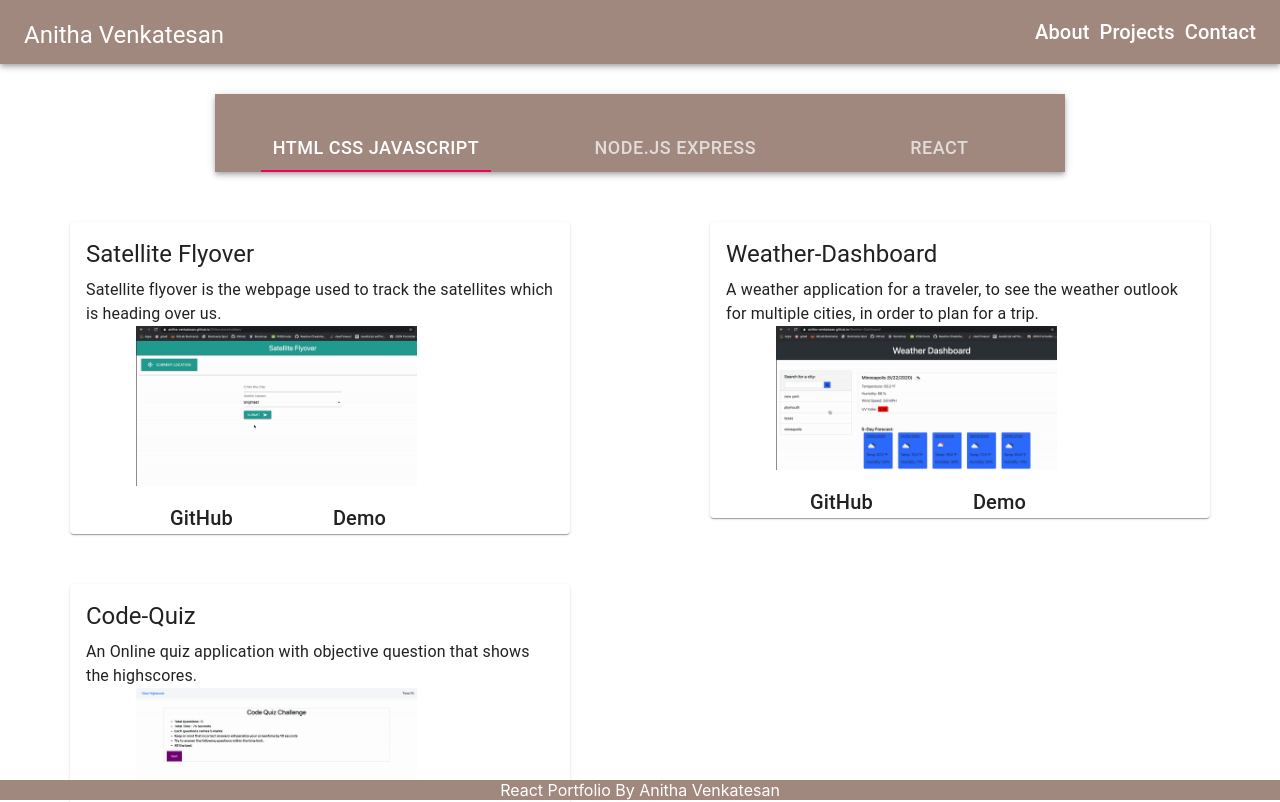
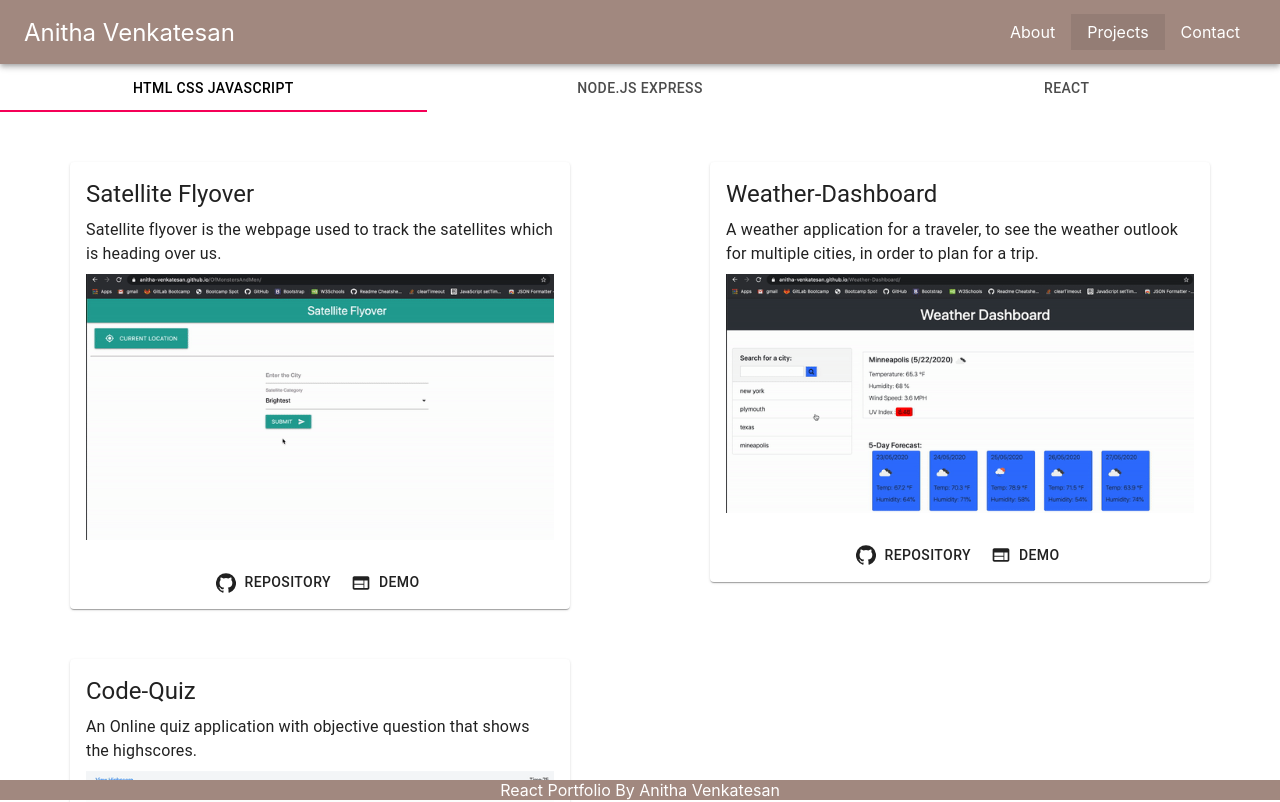
Before and after one commit to Anitha-Venkatesan/react-portfolio, a React (Create React App) app: page /projects in a window 1280 px wide. Shown: the top 802 px of the page. Built offline with nearby package versions, Linux system fonts and the light colour scheme; the HTML template or start-up script is replaced by a standard one.

Commit message:
Added theme provider styles

```diff
--- a/src/App.js
+++ b/src/App.js
@@ -2,7 +2,7 @@ import React from 'react';
 import './App.css';
 import Navbar from './components/Navbar';
 import FooterComponent from './components/Footer';
-import { makeStyles } from '@material-ui/core';
+import { makeStyles, MuiThemeProvider, createMuiTheme } from '@material-ui/core';
 import { Switch, Route } from "react-router-dom";
 import About from "./components/About";
 import Projects from "./components/Projects";
@@ -14,11 +14,19 @@ const useStyles = makeStyles({
   }
 });
 
+const theme = createMuiTheme({
+  palette: {
+    primary: {
+      main: '#a1887f'
+    }
+  }
+});
+
 function App() {
   const classes = useStyles();
 
   return (
-    <div>
+    <MuiThemeProvider theme={theme}>
       <div className={classes.root}>
         <Navbar />
         <Switch>
@@ -29,7 +37,7 @@ function App() {
         </Switch>
       </div>
       <FooterComponent/>
-    </div>
+    </MuiThemeProvider>
   )
 }
 
--- a/src/components/About.js
+++ b/src/components/About.js
@@ -9,6 +9,7 @@ import {
     Button,
     makeStyles
 } from "@material-ui/core";
+import { GitHub, LinkedIn, PictureAsPdf } from '@material-ui/icons';
 
 const useStyles = makeStyles({
     root: {
@@ -47,7 +48,7 @@ function About() {
                 </div>
 
                 <CardContent>
-                    <Typography gutterBottom variant="h6" color="textPrimary" component="p">
+                    <Typography>
                         Hello, I am Anitha Venkatesan - Full stack developer passionate about developing web apps,
                         with a focus on mobile first design/development, commitment to meet deadlines and work as a
                         team. Skilled at writing well-designed and testable code using best practices in web development.
@@ -58,13 +59,23 @@ function About() {
                 </CardContent>
                 <CardActionArea>
                     <CardActions>
-                        <Button size="Large" color="primary" className={classes.LinkSpacing} target="_blank" href="https://github.com/Anitha-Venkatesan">
-                            GitHub
+                        <Button
+                            size="Large"
+                            className={classes.LinkSpacing}
+                            target="_blank" href="https://github.com/Anitha-Venkatesan"
+                            startIcon={<GitHub />}>
+                             GitHub
                         </Button>
-                        <Button size="Large" color="primary" className={classes.LinkSpacing} target="_blank" href="https://www.linkedin.com/in/anitha-venkatesan-6aba58142/">
+                        <Button size="Large"
+                            className={classes.LinkSpacing} target="_blank"
+                            href="https://www.linkedin.com/in/anitha-venkatesan-6aba58142/"
+                            startIcon={<LinkedIn />}>
                             LinkedIn
                         </Button>
-                        <Button size="Large" color="primary" className={classes.LinkSpacing} target="_blank" href="https://anitha-venkatesan.github.io/anitha-portfolio/assets/docs/resume.pdf">
+                        <Button size="Large"
+                            className={classes.LinkSpacing} target="_blank"
+                            href="https://anitha-venkatesan.github.io/anitha-portfolio/assets/docs/resume.pdf"
+                            startIcon={<PictureAsPdf />}>
                             Resume
                         </Button>
                     </CardActions>
--- a/src/components/Contact.js
+++ b/src/components/Contact.js
@@ -1,12 +1,12 @@
 import React from 'react';
-import { Card, CardContent, Link, Typography, makeStyles } from '@material-ui/core';
+import { Card, CardContent, Button, Typography, makeStyles } from '@material-ui/core';
 import MailIcon from '@material-ui/icons/Mail';
 import CallIcon from '@material-ui/icons/Call';
 import HomeIcon from '@material-ui/icons/Home';
 
 const useStyles = makeStyles({
     root: {
-        maxWidth: 750,
+        maxWidth: 680,
         marginLeft: 'auto',
         marginRight: 'auto',
         marginTop: "50px",
@@ -24,14 +24,32 @@ function Contact() {
         <div>
             <Card className={classes.root}>
                 <CardContent>
-                    <Typography variant ="h6">
-                        Thanks for visiting my profile,Please feel free to contact me, if you have any questions
+                    <Typography>
+                        Thanks for visiting my profile. Please feel free to contact me, if you have any questions.
                     </Typography>
-                    <p className={classes.LinkSpacing} ><HomeIcon /> : <Link  variant="h6" href="https://goo.gl/maps/5d9Q2jA14b49ntz8A" target="_blank">
-                        15721, 60th Ave N,Plymouth-55446</Link></p>
-                    <p className={classes.LinkSpacing} ><MailIcon /> : <Link  variant="h6" href="mailto:anithamca68@gmail.com"
-                        target="_blank">anithamca68@gmail.com</Link> </p>
-                    <p className={classes.LinkSpacing} ><CallIcon /> : <Link  variant="h6" href="tel:9803370241 ">9803370241</Link></p>
+                    <p className={classes.LinkSpacing} >
+                        <Button
+                            href="https://goo.gl/maps/5d9Q2jA14b49ntz8A"
+                            target="_blank"
+                            startIcon={<HomeIcon />}>
+                            15721 60th Ave N, Plymouth, MN - 55446
+                        </Button>
+                    </p>
+                    <p className={classes.LinkSpacing} >
+                        <Button
+                            href="mailto:anithamca68@gmail.com"
+                            target="_blank"
+                            startIcon={<MailIcon />}>
+                            anithamca68@gmail.com
+                        </Button>
+                    </p>
+                    <p className={classes.LinkSpacing} >
+                        <Button
+                            href="tel:9803370241"
+                            startIcon={<CallIcon />}>
+                            9803370241
+                        </Button>
+                    </p>
 
                 </CardContent>
 
--- a/src/components/Navbar.js
+++ b/src/components/Navbar.js
@@ -4,23 +4,28 @@ import {
     Toolbar,
     Typography,
     makeStyles,
-    Link
+    List,
+    ListItem
 } from "@material-ui/core";
+import { NavLink, Link } from 'react-router-dom';
 
 
-const useStyles = makeStyles({
+const useStyles = makeStyles((theme) => ({
     root: {
-      flexGrow: 1,
-      backgroundColor:"#a1887f"
+      flexGrow: 1
 
     },
     title: {
       flexGrow: 1,
+      fontSize: theme.typography.h5.fontSize,
+      textDecoration: 'none',
+      color: theme.palette.common.white
     },
-    spacing: {
-        paddingRight: "10px"
+    links: {
+      display: 'flex',
+      flexDirection: 'row'
     }
-  });
+  }));
 
 function Navbar() {
     const classes = useStyles();
@@ -29,13 +34,24 @@ function Navbar() {
       <div className={classes.root}>
         <AppBar className={classes.root} position="static">
           <Toolbar>
-            <Typography variant="h4" className={classes.title}>
-            <Link href="/" className={classes.spacing} variant="h5" color="inherit">Anitha Venkatesan</Link>
-            </Typography>
-            <Link href="/" className={classes.spacing} variant="h6" color="inherit"></Link>
-            <Link href="/about" className={classes.spacing} variant="h6" color="inherit">About</Link>
-            <Link href="/projects" className={classes.spacing} variant="h6" color="inherit">Projects</Link>
-            <Link href="/contact" variant="h6" color="inherit">Contact</Link>
+            <Link to="/" exact className={classes.title}>
+              Anitha Venkatesan
+            </Link>
+
+            <List className={classes.links}>
+              <ListItem button component={NavLink} to="/" activeClassName="Mui-selected" exact>
+                About
+              </ListItem>
+
+              <ListItem button component={NavLink} to="/projects" activeClassName="Mui-selected">
+                Projects
+              </ListItem>
+
+              <ListItem button component={NavLink} to="/contact" activeClassName="Mui-selected">
+                Contact
+              </ListItem>
+            </List>
+
           </Toolbar>
         </AppBar>
       </div>
--- a/src/components/PortfolioTabs.js
+++ b/src/components/PortfolioTabs.js
@@ -7,30 +7,25 @@ import {
 } from '@material-ui/core';
 const useStyles = makeStyles({
     root: {
-        maxWidth: 850,
-        marginLeft: 'auto',
-        marginRight: 'auto',
-        textAlign: 'center',
-        marginTop: "30px",
-        fontSize: '18px',
-        backgroundColor : "#a1887f"
-    },
-
-})
+        flexGrow: 1
+    }
+});
 
 function PortfolioTabs(props) {
     const classes = useStyles()
-    return <AppBar className={classes.root} position="static">
+    return <div className={classes.root}>
         <Tabs
+            variant="fullWidth"
             value={props.currentTab}
+            centered
             onChange={(event, newValue) => {
                 props.setCurrentTab(newValue);
             }}>
-            <Tab  className={classes.root} label="HTML CSS Javascript" />
-            <Tab  className={classes.root} label="Node.js Express" />
-            <Tab className={classes.root} label="React" />
+            <Tab label="HTML CSS Javascript" />
+            <Tab label="Node.js Express" />
+            <Tab label="React" />
         </Tabs>
-    </AppBar>;
+    </div>;
 }
 
 export default PortfolioTabs;
--- a/src/components/Project.js
+++ b/src/components/Project.js
@@ -1,7 +1,9 @@
 import React from 'react';
-import { Card, CardMedia, CardContent, Typography, Link, makeStyles, Grid } from '@material-ui/core';
+import { Card, CardMedia, CardContent, Typography, Box, makeStyles, Button,
+    CardActionArea, CardActions } from '@material-ui/core';
+import { GitHub, Web } from '@material-ui/icons';
 
-const useStyles = makeStyles({
+const useStyles = makeStyles((theme) => ({
     root: {
         maxWidth: 500,
         marginLeft: 'auto',
@@ -10,19 +12,11 @@ const useStyles = makeStyles({
     },
     Media: {
         objectFit: 'cover',
-        width: "60%",
         height: "40%",
-        paddingLeft: "50px"
+        marginTop: theme.spacing(1)
 
-    },
-    spacingLeft: {
-        paddingLeft: "100px"
-    },
-    fontSizing: {
-        fontWeight: "500"
     }
-
-});
+}));
 
 function Project(props) {
     const classes = useStyles()
@@ -41,8 +35,32 @@ function Project(props) {
                     image={props.project.images}
                 />
             </CardContent>
-            <Link target="_blank" href={props.project.GitHub} className={classes.spacingLeft} variant="h6" color="inherit">GitHub</Link>
-            {props.project.Demo && <Link target="_blank" href={props.project.Demo} className={classes.spacingLeft} variant="h6" color="inherit">Demo</Link>}
+
+            <CardActionArea>
+                <CardActions>
+                    <Box m='auto'>
+                        <Box display='inline-block'>
+                            <Button
+                                startIcon={<GitHub />}
+                                href={props.project.GitHub}
+                                target="_blank"
+                            >
+                                Repository
+                            </Button>
+                        </Box>
+
+                        {props.project.Demo && <Box display='inline-block' ml={1}>
+                            <Button
+                                startIcon={<Web />}
+                                href={props.project.Demo}
+                                target="_blank"
+                            >
+                                Demo
+                            </Button>
+                        </Box>}
+                    </Box>
+                </CardActions>
+            </CardActionArea>
         </Card>
     </div>
 }
```
